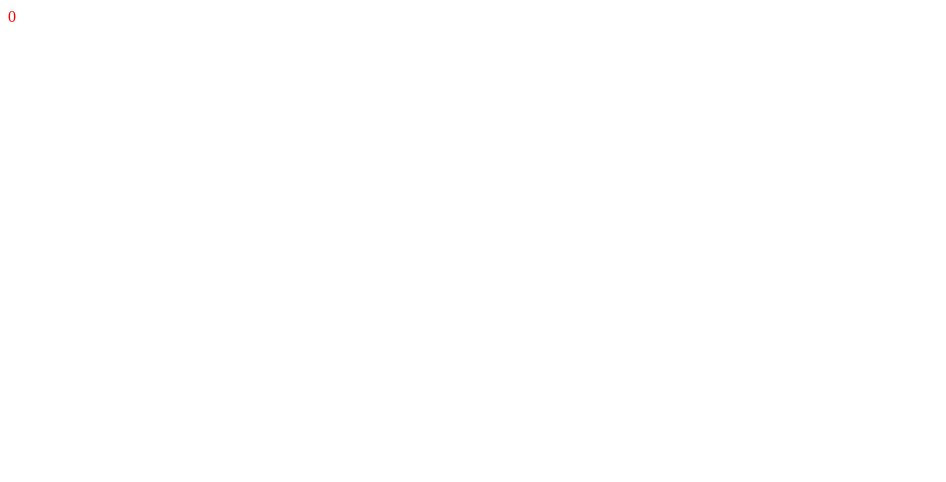
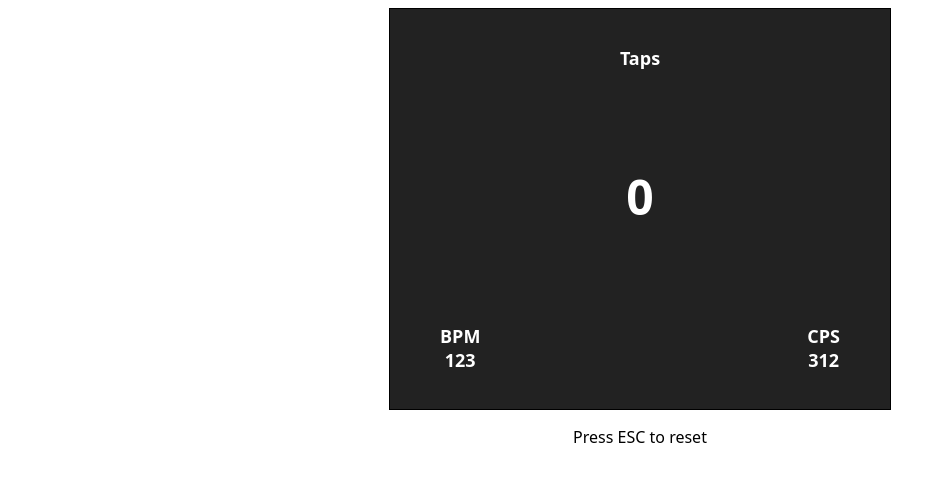
Before and after one commit to HassanIqbal715/osu-tapping-benchmark, a plain HTML site: page index.html in a window 1280 px wide. Shown: the whole page, without its empty margins (0-946 px from the left). Drawn offline with Linux system fonts and the light colour scheme.

Commit message:
template and style for the main box

```diff
--- a/index.html
+++ b/index.html
@@ -9,7 +9,20 @@
 </head>
 <body>
     <div id="main-box">
-        0
+        <p class="main-box-text">Taps</p>
+        <h1 id="total-clicks" class="main-box-text">0</h1>
+        <div class="main-box-footer">
+            <div class="box">
+                <p class="main-box-text">BPM</p>
+                <p class="main-box-text" id="BPM">123</p>
+            </div>
+            <div class="box">
+                <p class="main-box-text">CPS</p>
+                <p class="main-box-text" id="CPS">312</p>
+            </div>
+        </div>
     </div>
+    <div class="settings-box"></div>
+    <p class="note">Press ESC to reset</p>
 </body>
 </html>
--- a/script.js
+++ b/script.js
@@ -1,4 +1,4 @@
-const mainBox = document.querySelector("#main-box")
+const mainBox = document.querySelector("#total-clicks")
 var clicks = 0
 
 document.body.addEventListener("keypress", (e)=> {
--- a/style.css
+++ b/style.css
@@ -1,3 +1,46 @@
-#main-box{
-    color: red;
+* {
+    font-family: system-ui, -apple-system, BlinkMacSystemFont, 'Segoe UI', Roboto, Oxygen, Ubuntu, Cantarell, 'Open Sans', 'Helvetica Neue', sans-serif;
 }
+
+#main-box {
+    display: flex;
+    flex-direction: column;
+    align-items: center;
+    justify-content: space-around;
+    margin-right: auto;
+    margin-left: auto;
+    width: 500px;
+    height: 400px;
+    border: solid 1px black;
+    background-color: #222222;
+}
+
+.main-box-text {
+    color: white;
+    font-weight: 700;
+    font-size: 18px;
+    margin: 0;
+}
+
+#total-clicks {
+    padding-top: 20px;
+    padding-bottom: 20px;
+    font-size: 48px;
+}
+
+.main-box-footer {
+    display: flex;
+    justify-content: space-between;
+    width: 400px;
+}
+
+.box {
+    display: flex;
+    flex-direction: column;
+    justify-content: center;
+    align-items: center;
+}
+
+.note {
+    text-align: center;
+}
```
